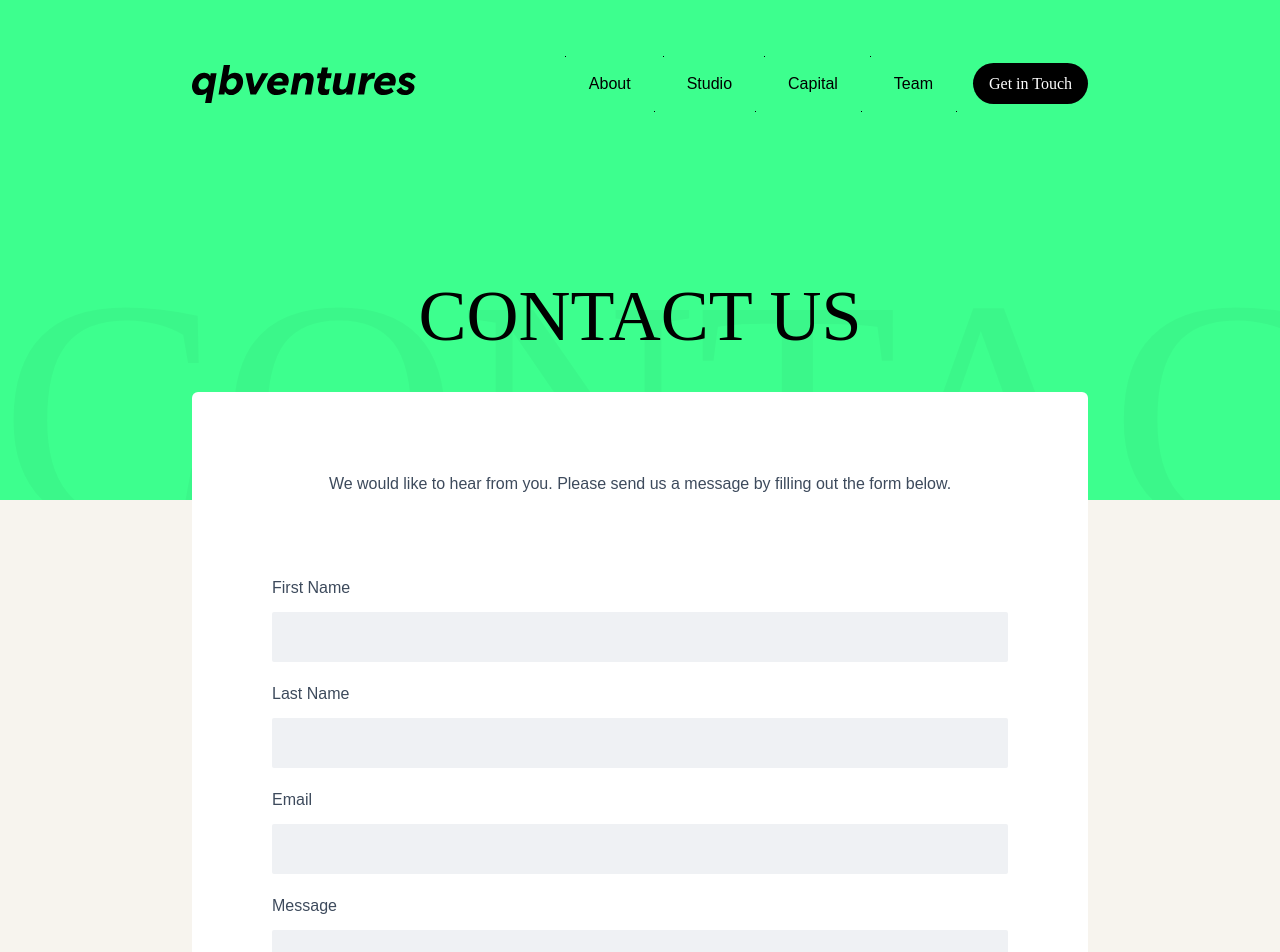
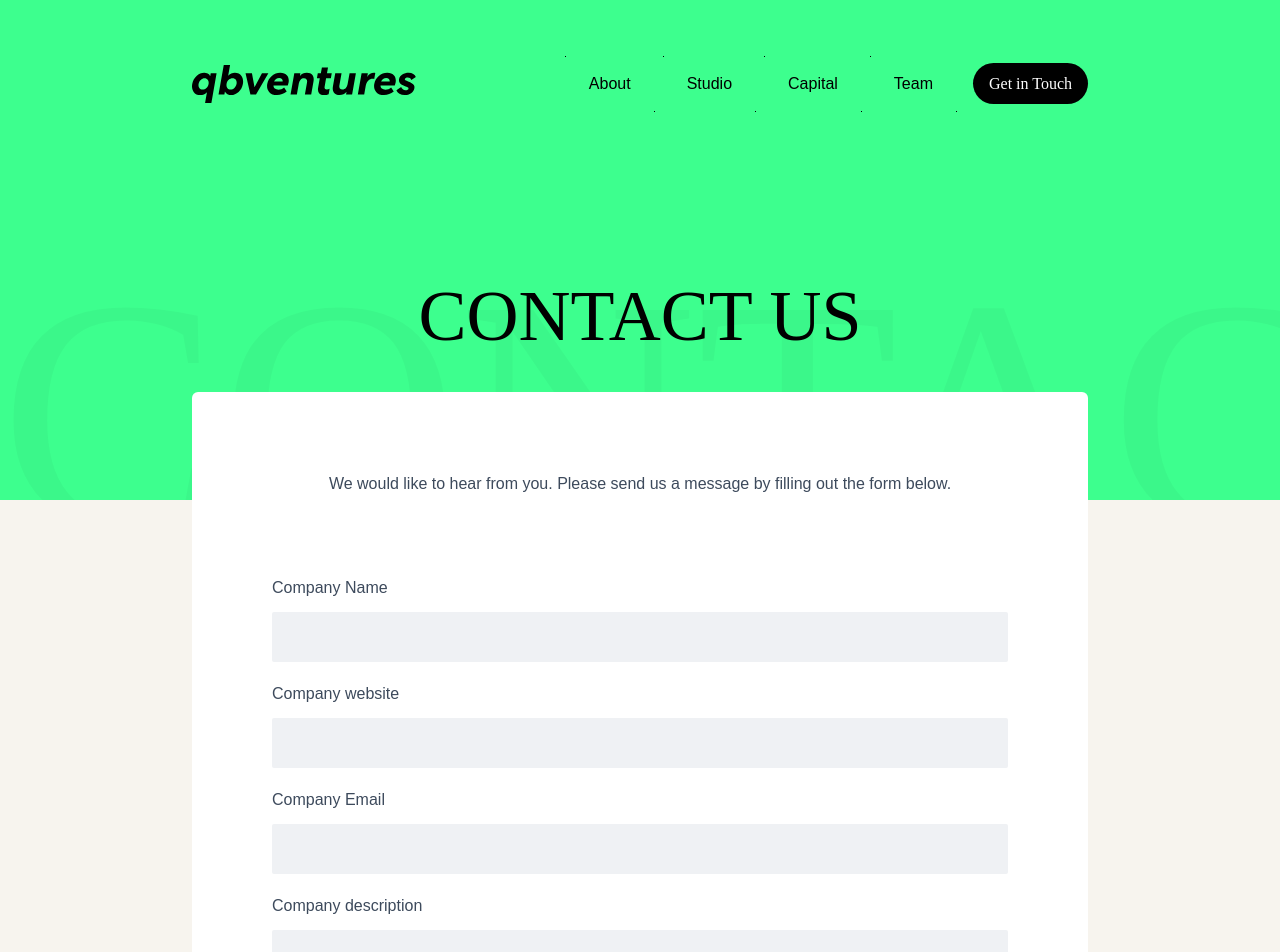
Before and after one commit to PhillipNzau/qbVentures-website, an Angular app: page /contact in a window 1280 px wide. Shown: the top 952 px of the page. Built offline with nearby package versions, Linux system fonts and the light colour scheme; a web font is replaced by a local one.

Commit message:
update on the cntact form

```diff
--- a/src/app/components/contact/contact.component.html
+++ b/src/app/components/contact/contact.component.html
@@ -30,7 +30,7 @@
         for="fName"
         class="mb-3 block text-base font-medium text-[#3D4A5C]"
       >
-        First Name
+        Company Name
       </label>
       <input
         type="text"
@@ -47,7 +47,7 @@
         for="lName"
         class="mb-3 block text-base font-medium text-[#3D4A5C]"
       >
-        Last Name
+        Company website
       </label>
       <input
         type="text"
@@ -64,7 +64,7 @@
         for="email"
         class="mb-3 block text-base font-medium text-[#3D4A5C]"
       >
-        Email
+        Company Email
       </label>
       <input
         type="email"
@@ -80,7 +80,7 @@
         for="message"
         class="mb-3 block text-base font-medium text-[#3D4A5C]"
       >
-        Message
+        Company description
       </label>
       <textarea
         rows="4"
```
